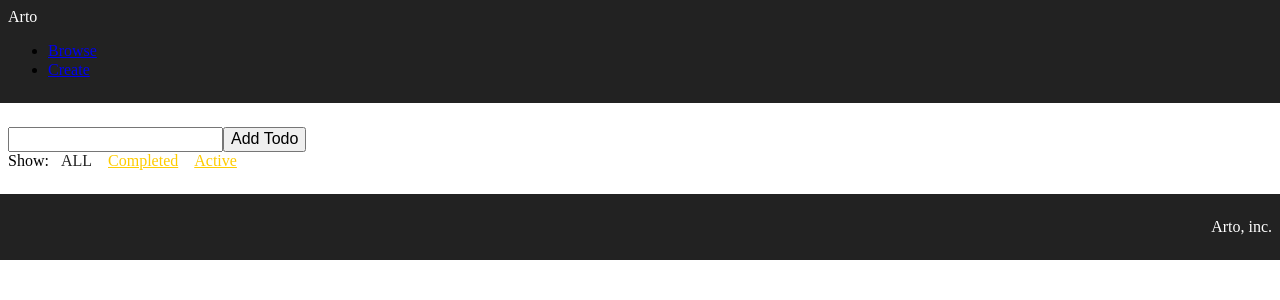
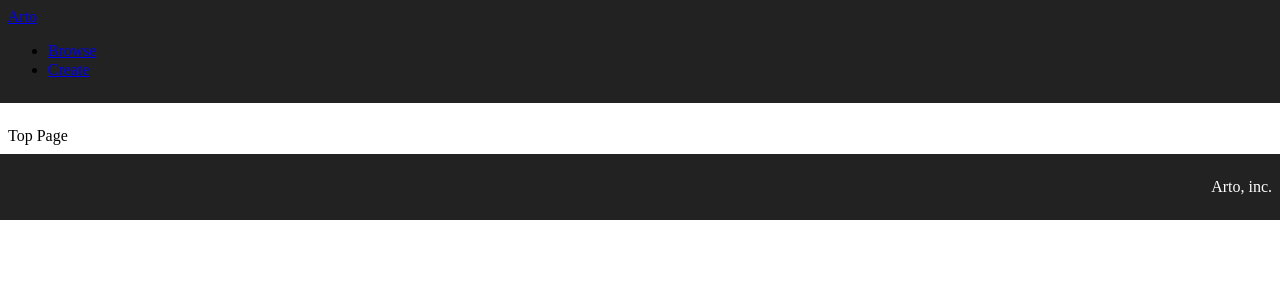
Before and after one commit to r21nomi/shaderarts-web, a React app in the folder client/: page / in a window 1280 px wide. Shown: the top 300 px of the page. Built offline with nearby package versions, Linux system fonts and the light colour scheme.

Commit message:
Fix router

```diff
--- a/client/src/components/Header.js
+++ b/client/src/components/Header.js
@@ -4,9 +4,9 @@ import styles from '../styles/header.css'
 
 const Header = () => (
     <header className={styles.header}>
-        <div className={styles.title}>Arto</div>
+        <div className={styles.title}><Link to="/">Arto</Link></div>
         <ul>
-            <li><Link to="/">Browse</Link></li>
+            <li><Link to="/browse">Browse</Link></li>
             <li><Link to="/create">Create</Link></li>
         </ul>
     </header>
--- a/client/src/containers/App.js
+++ b/client/src/containers/App.js
@@ -1,5 +1,6 @@
 import React from 'react';
 import Header from '../components/Header'
+import TopPage from './TopPage'
 import BrowsePage from './BrowsePage'
 import CreatePage from './CreatePage'
 import Footer from '../components/Footer'
@@ -15,7 +16,8 @@ const App = () => (
         <div>
             <Header />
             <div className={styles.content}>
-                <Route exact path="/" component={BrowsePage} />
+                <Route exact path="/" component={TopPage}></Route>
+                <Route path="/browse" component={BrowsePage} />
                 <Route path="/create" component={CreatePage} />
             </div>
             <Footer />
--- a/client/src/containers/BrowsePage.js
+++ b/client/src/containers/BrowsePage.js
@@ -3,7 +3,7 @@ import AddTodo from './AddTodo'
 import Filter from './Filter'
 import VisibleTodoList from './VisibleTodoList'
 
-const Browse = () => (
+const BrowsePage = () => (
     <div>
         <AddTodo />
         <Filter />
@@ -11,4 +11,4 @@ const Browse = () => (
     </div>
 )
 
-export default Browse
+export default BrowsePage
--- a/client/src/containers/CreatePage.js
+++ b/client/src/containers/CreatePage.js
@@ -1,7 +1,7 @@
 import React from 'react'
 
-const Create = () => (
+const CreatePage = () => (
     <div>Create page</div>
 )
 
-export default Create
+export default CreatePage
--- /dev/null
+++ b/client/src/containers/TopPage.js
@@ -0,0 +1,7 @@
+import React from 'react'
+
+const TopPage = () => (
+    <div>Top Page</div>
+)
+
+export default TopPage
```
